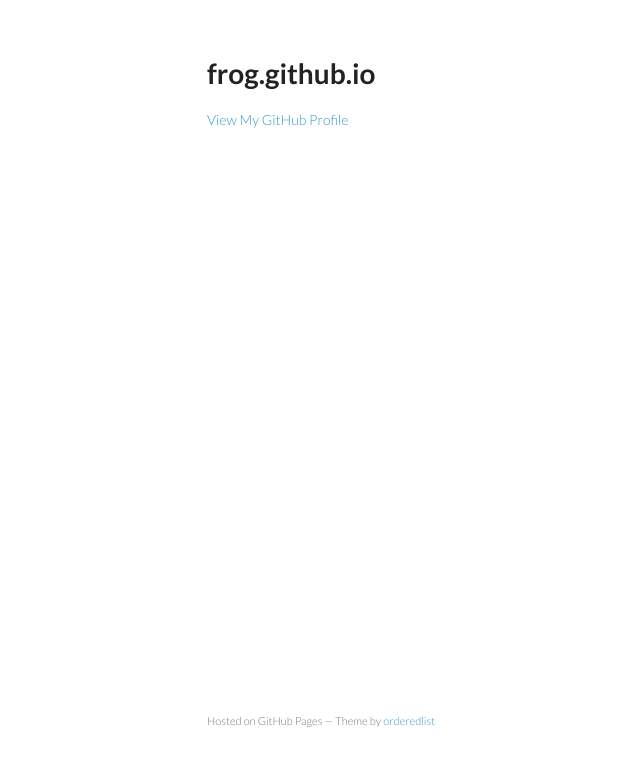
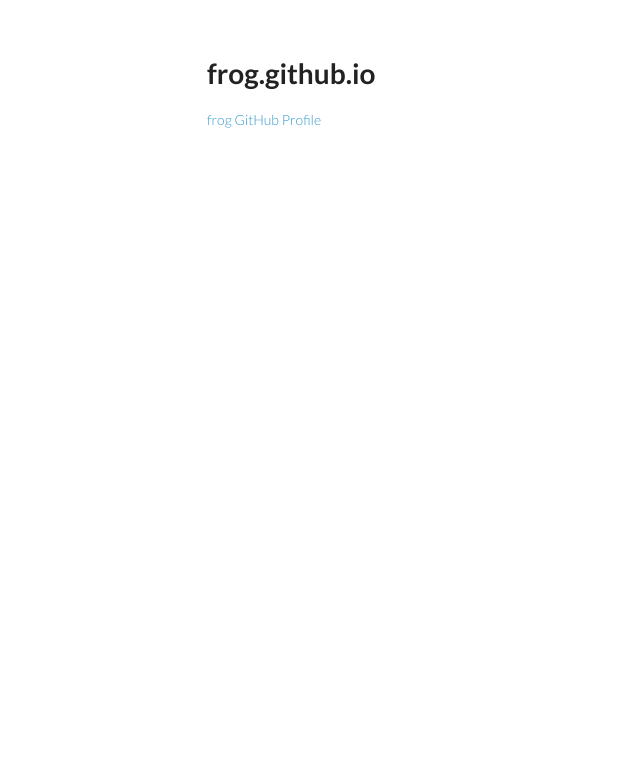
Before and after one commit to frog/frog.github.io, a plain HTML site: page index.html in a window 1280 px wide. Shown: the whole page, without its empty margins (3-643 px from the left). Drawn offline with Linux system fonts and the light colour scheme.

Commit message:
Default content placeholder

```diff
--- a/index.html
+++ b/index.html
@@ -16,12 +16,11 @@
       <header>
         <h1>frog.github.io</h1>
         <p></p>
-        <p class="view"><a href="https://github.com/frog">View My GitHub Profile</a></p>
+        <p class="view"><a href="https://github.com/frog">frog GitHub Profile</a></p>
       </header>
       <section>
       </section>
       <footer>
-        <p><small>Hosted on GitHub Pages &mdash; Theme by <a href="https://github.com/orderedlist">orderedlist</a></small></p>
       </footer>
     </div>
     <script src="javascripts/scale.fix.js"></script>
```
